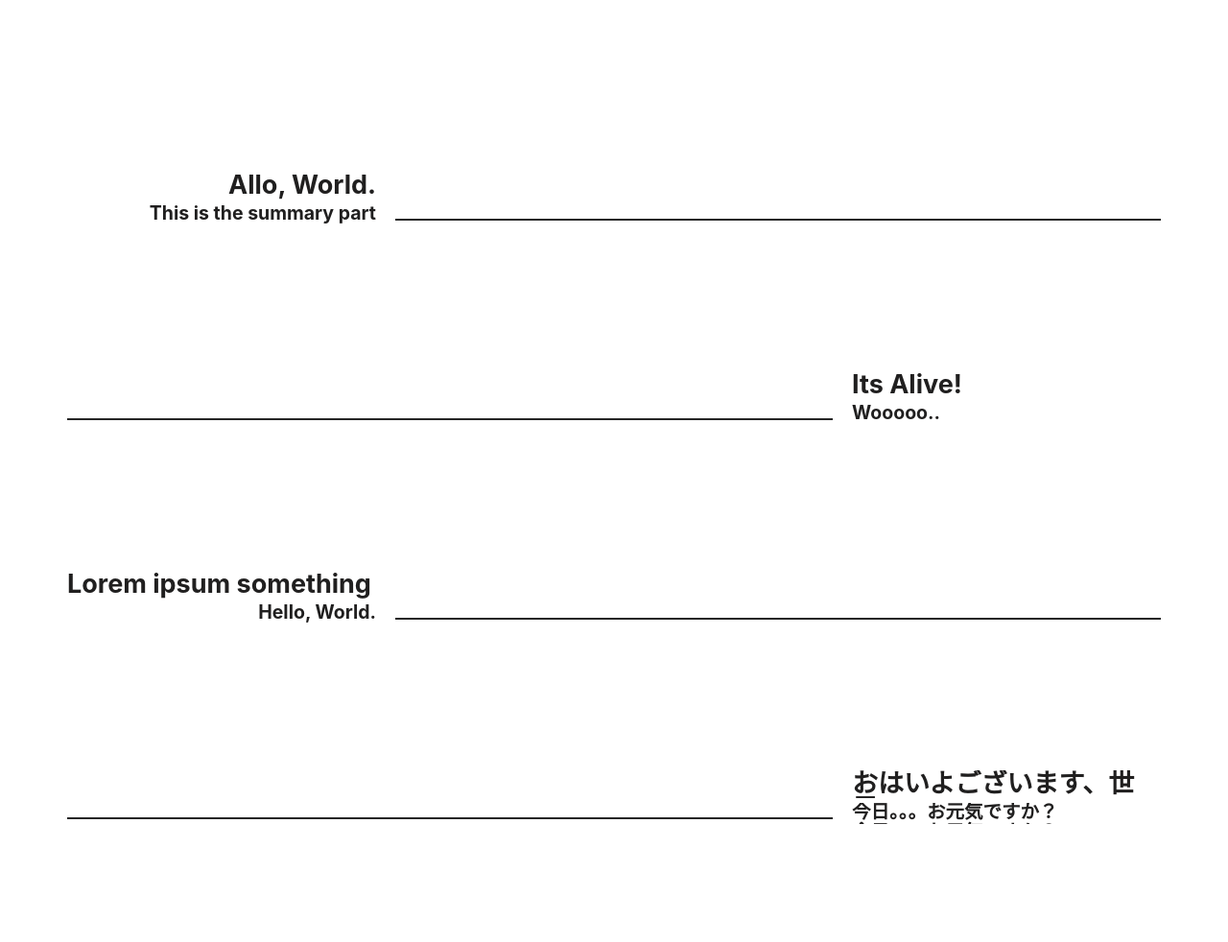
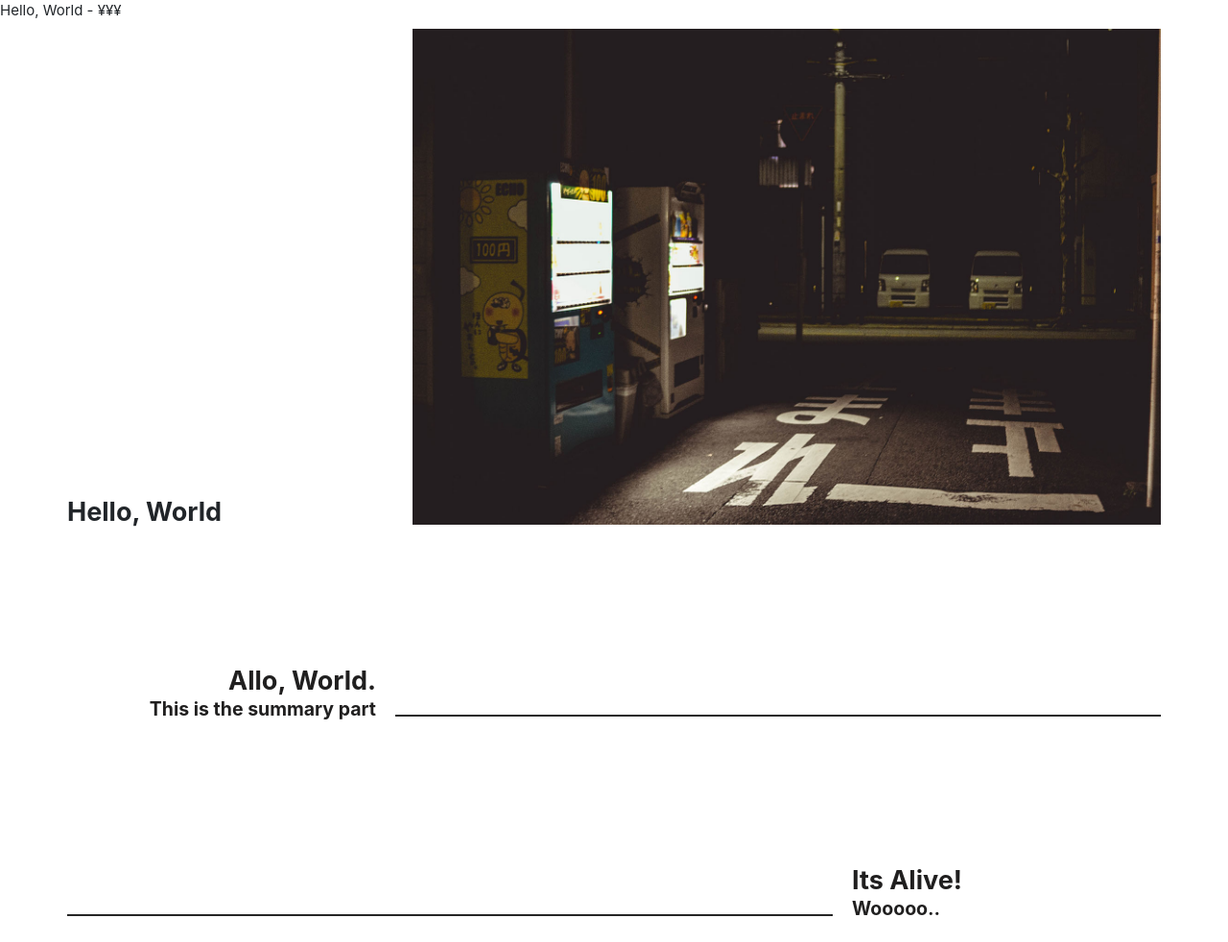
Before and after one commit to ehylam/gatsby-blog-v2, a Gatsby site: page / in a window 1280 px wide. Shown: the top 982 px of the page at 96% size. Before the commit the page ends 904 px from the top, so only its background shows below. Built offline with nearby package versions, Linux system fonts and the light colour scheme; Gatsby itself is replaced by a stand-in of ours.

Commit message:
added hero draft

```diff
--- a/package.json
+++ b/package.json
@@ -6,16 +6,17 @@
   "author": "Kyle Mathews <mathews.kyle@gmail.com>",
   "dependencies": {
     "gatsby": "^2.22.15",
+    "gatsby-background-image": "^1.1.1",
     "gatsby-image": "^2.4.5",
     "gatsby-plugin-manifest": "^2.4.9",
     "gatsby-plugin-netlify-cms": "^4.3.5",
     "gatsby-plugin-offline": "^3.2.7",
     "gatsby-plugin-react-helmet": "^3.3.2",
     "gatsby-plugin-sass": "^2.3.4",
-    "gatsby-plugin-sharp": "^2.6.9",
+    "gatsby-plugin-sharp": "^2.6.14",
     "gatsby-source-filesystem": "^2.3.8",
     "gatsby-transformer-remark": "^2.8.15",
-    "gatsby-transformer-sharp": "^2.5.3",
+    "gatsby-transformer-sharp": "^2.5.7",
     "netlify-cms-app": "^2.12.14",
     "node-sass": "^4.14.1",
     "prop-types": "^15.7.2",
--- a/src/components/Header/Header.scss
+++ b/src/components/Header/Header.scss
@@ -1,3 +1,4 @@
 header {
 	height: 10vh;
+	position: fixed;
 }
--- a/src/components/Hero/Hero.js
+++ b/src/components/Hero/Hero.js
@@ -3,14 +3,33 @@ import React from 'react';
 import './Hero.scss'
 
 import Image from '../image'
+import BackgroundImage from 'gatsby-background-image'
+import { useStaticQuery, graphql } from 'gatsby'
+
 
 const Hero = () => {
+  const data = useStaticQuery(graphql`
+    query HeroQuery {
+      HeroImage: file(relativePath: { eq: "vender.jpg" }) {
+        childImageSharp {
+          fluid(maxWidth: 1800) {
+            ...GatsbyImageSharpFluid
+          }
+        }
+      }
+    }
+  `)
+
+  const image  = data.HeroImage.childImageSharp.fluid.src;
+  console.log(image);
   return (
     <section className="hero">
       <div className="hero__wrapper wrap">
         <div className="hero__wrapper--left">
+        <h1>Hello, World</h1>
         </div>
         <div className="hero__wrapper--right">
+          <div className="bg" style={{ backgroundImage: `url(${image})`}}></div>
         </div>
       </div>
     </section>
--- a/src/components/Hero/Hero.scss
+++ b/src/components/Hero/Hero.scss
@@ -9,12 +9,23 @@
 
 		&--left {
 			@media screen and (min-width: 1024px) {
-				width: 70%;
+				width: 30%;
+				padding: 30px;
+			}
+			h1 {
+				margin-bottom: 0;
 			}
 		}
 		&--right {
+			.bg {
+				// height: 60vh;
+				padding-bottom: 66.25%;
+				width: 100%;
+				background-position: center;
+				background-size: cover;
+			}
 			@media screen and (min-width: 1024px) {
-				width: 30%;
+				width: 70%;
 				padding: 30px;
 			}
 		}
--- a/src/components/layout.js
+++ b/src/components/layout.js
@@ -9,7 +9,7 @@ import React from "react"
 import PropTypes from "prop-types"
 import { useStaticQuery, graphql } from "gatsby"
 
-// import Header from "./Header/Header"
+import Header from "./Header/Header"
 import "./layout.scss"
 
 const Layout = ({ children }) => {
@@ -25,7 +25,7 @@ const Layout = ({ children }) => {
 
   return (
     <>
-      {/* <Header siteTitle={data.site.siteMetadata.title} /> */}
+      <Header siteTitle={data.site.siteMetadata.title} />
       <div>
         <main>{children}</main>
         <footer>
```
Also changed, not shown: 1 other file.
